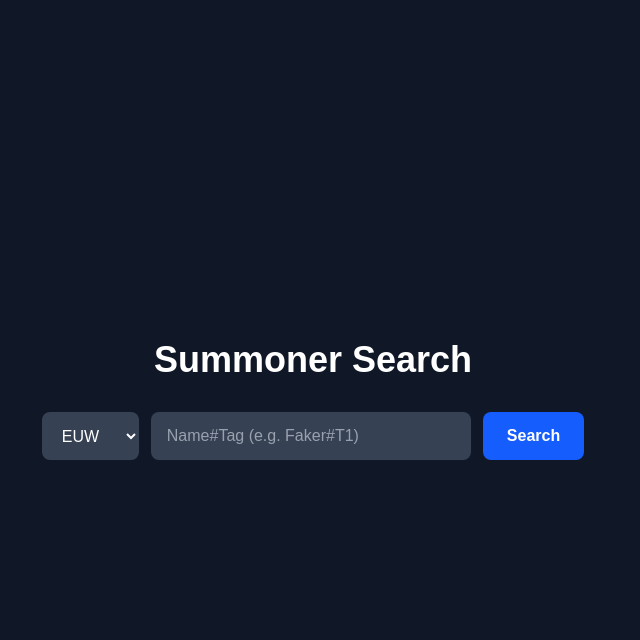
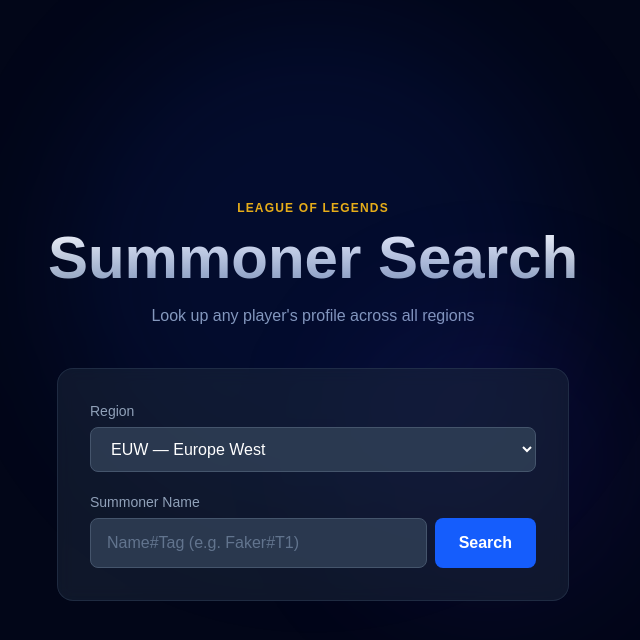
Before and after one commit to Lucsifer/LF12-Projekt, a Next.js app in the folder frontend/: page / in a window 1280 px wide. Shown: the top 640 px of the page, without its empty margins (327-967 px from the left). Built offline with nearby package versions, Linux system fonts and the light colour scheme.

Commit message:
Style Changes

```diff
--- a/frontend/app/page.js
+++ b/frontend/app/page.js
@@ -22,44 +22,77 @@
     router.push(`/summoner/${region}/${encodeURIComponent(gameName)}/${encodeURIComponent(tagLine)}`);
   }
 
+  // Allow pressing Enter to search
+  function handleKeyDown(e) {
+    if (e.key === "Enter") handleSearch();
+  }
+
   return (
-    <main className="flex min-h-screen flex-col items-center justify-center bg-gray-900 text-white">
-      <h1 className="mb-8 text-4xl font-bold">Summoner Search</h1>
+    <main className="relative flex min-h-screen flex-col items-center justify-center overflow-hidden bg-slate-950 text-white">
 
-      <div className="flex gap-3">
-        {/* Region Dropdown */}
+      {/* Background glow blobs */}
+      <div className="pointer-events-none absolute left-1/2 top-1/3 h-125 w-125 -translate-x-1/2 -translate-y-1/2 rounded-full bg-blue-700/10 blur-3xl" />
+      <div className="pointer-events-none absolute bottom-1/4 right-1/4 h-72 w-72 rounded-full bg-indigo-700/10 blur-3xl" />
+
+      {/* Hero text */}
+      <div className="mb-10 text-center">
+        <p className="mb-3 text-xs font-semibold uppercase tracking-widest text-amber-400">
+          League of Legends
+        </p>
+        <h1 className="bg-linear-to-b from-white to-slate-400 bg-clip-text text-6xl font-bold text-transparent">
+          Summoner Search
+        </h1>
+        <p className="mt-4 text-slate-400">
+          Look up any player's profile across all regions
+        </p>
+      </div>
+
+      {/* Search card */}
+      <div className="w-full max-w-lg rounded-2xl border border-slate-700/50 bg-slate-800/50 p-8 backdrop-blur-sm">
+        <div className="flex flex-col gap-5">
+
+          {/* Region dropdown */}
+          <div className="flex flex-col gap-1.5">
+            <label className="text-sm font-medium text-slate-400">Region</label>
             <select
               value={region}
               onChange={(e) => setRegion(e.target.value)}
-          className="rounded-lg bg-gray-700 px-4 py-3 text-white focus:outline-none focus:ring-2 focus:ring-blue-500"
+              className="rounded-lg border border-slate-600 bg-slate-700/80 px-4 py-3 text-white focus:border-transparent focus:outline-none focus:ring-2 focus:ring-blue-500"
             >
-          <option value="euw1">EUW</option>
-          <option value="eun1">EUNE</option>
-          <option value="na1">NA</option>
-          <option value="kr">KR</option>
-          <option value="br1">BR</option>
-          <option value="jp1">JP</option>
+              <option value="euw1">EUW — Europe West</option>
+              <option value="eun1">EUNE — Europe Nordic & East</option>
+              <option value="na1">NA — North America</option>
+              <option value="kr">KR — Korea</option>
+              <option value="br1">BR — Brazil</option>
+              <option value="jp1">JP — Japan</option>
             </select>
+          </div>
 
-        {/* Search field */}
+          {/* Search input + button */}
+          <div className="flex flex-col gap-1.5">
+            <label className="text-sm font-medium text-slate-400">Summoner Name</label>
+            <div className="flex gap-2">
               <input
                 type="text"
                 value={search}
                 onChange={(e) => setSearch(e.target.value)}
+                onKeyDown={handleKeyDown}
                 placeholder="Name#Tag (e.g. Faker#T1)"
-          className="w-80 rounded-lg bg-gray-700 px-4 py-3 placeholder-gray-400 focus:outline-none focus:ring-2 focus:ring-blue-500"
+                className="flex-1 rounded-lg border border-slate-600 bg-slate-700/80 px-4 py-3 placeholder-slate-500 focus:border-transparent focus:outline-none focus:ring-2 focus:ring-blue-500"
               />
-
-        {/* Button */}
               <button
                 onClick={handleSearch}
-          className="rounded-lg bg-blue-600 px-6 py-3 font-semibold hover:bg-blue-700"
+                className="rounded-lg bg-blue-600 px-6 py-3 font-semibold transition-colors hover:bg-blue-500"
               >
                 Search
               </button>
             </div>
+          </div>
 
-      {error && <p className="mt-6 text-red-400">{error}</p>}
+          {error && <p className="text-sm text-red-400">{error}</p>}
+
+        </div>
+      </div>
     </main>
   );
 }
```
Lines whose indentation alone changed are shown as unchanged.
